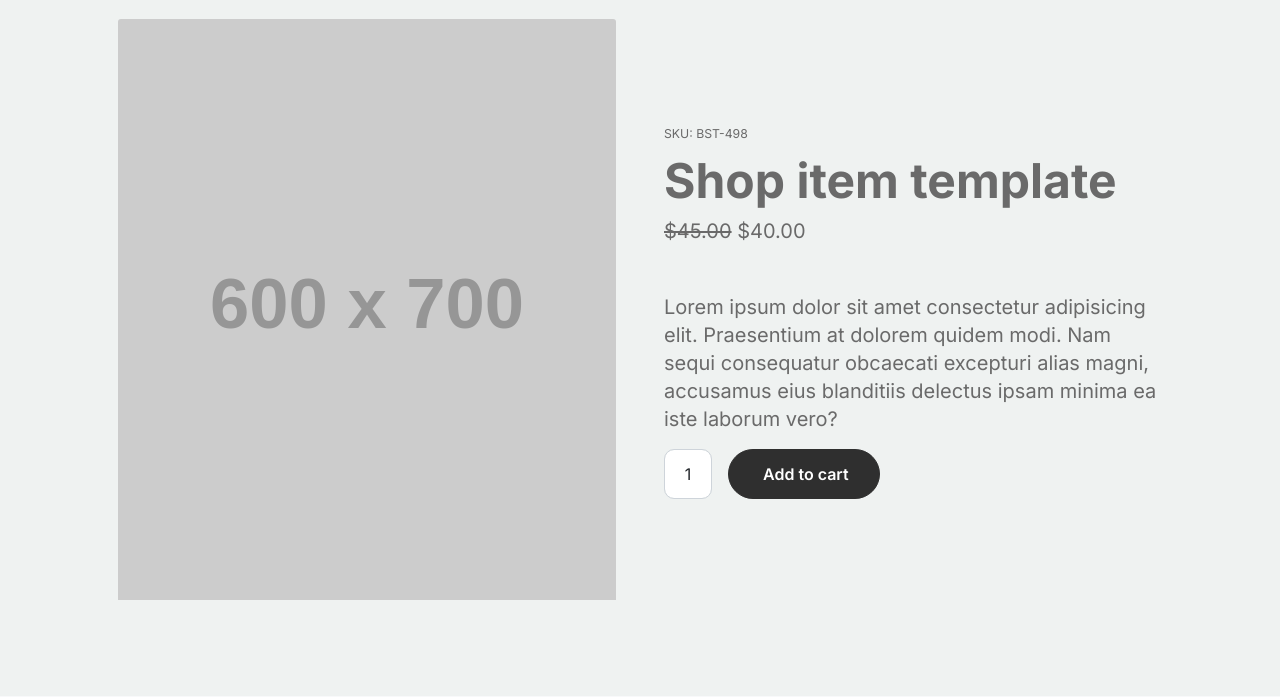
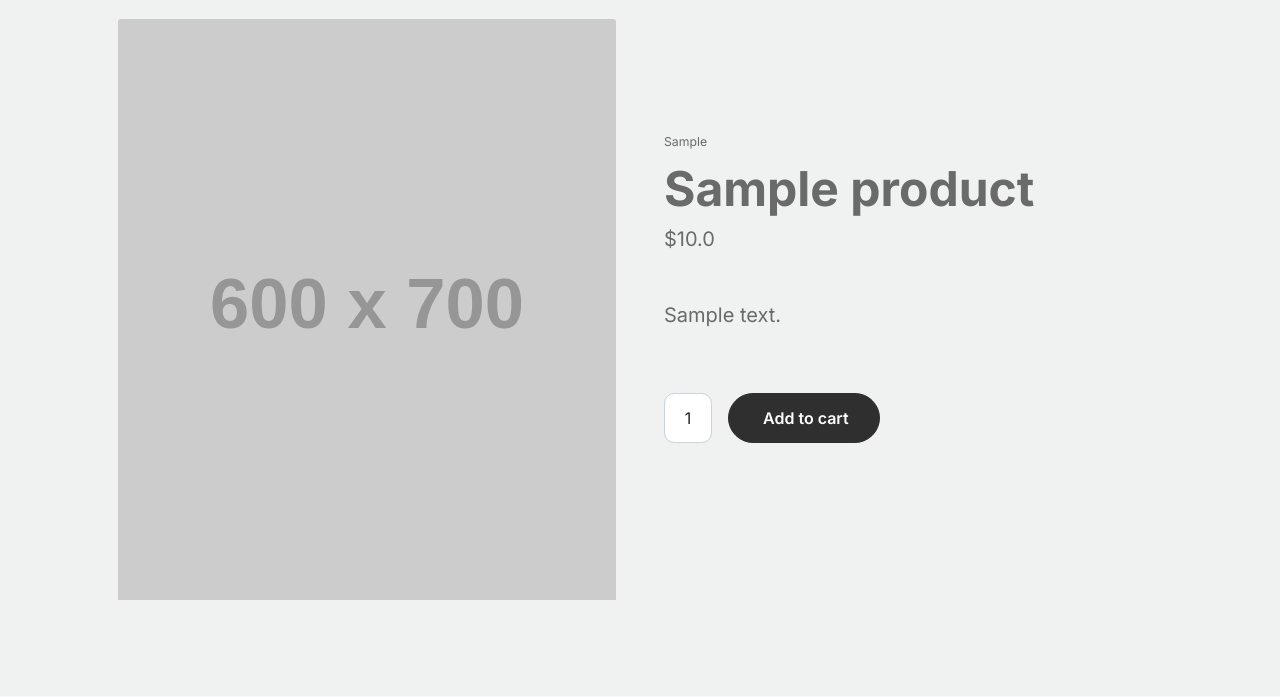
Before and after one commit to Mehyar-Farzat/elevence-store, a Django app: a page that uses products/templates/products/product_detail.html in a window 1280 px wide; the page is wider, and only the part inside the window is pictured. Shown: the part 661-1358 px from the top of that part. Run offline with Django 4.2, Linux system fonts and the light colour scheme; tables that the repository leaves empty hold one stand-in row (values such as "Sample post"); grey boxes labelled with a size stand in for pictures from a placeholder-image service; some libraries are stand-ins or nearby versions.

Commit message:
show content of product detail

```diff
--- a/products/templates/products/product_detail.html
+++ b/products/templates/products/product_detail.html
@@ -1,4 +1,5 @@
 {% extends "base.html" %}
+
 
 {% block body %}
         <!-- Product section-->
@@ -7,14 +8,14 @@
                 <div class="row gx-4 gx-lg-5 align-items-center">
                     <div class="col-md-6"><img class="card-img-top mb-5 mb-md-0" src="https://dummyimage.com/600x700/dee2e6/6c757d.jpg" alt="..." /></div>
                     <div class="col-md-6">
-                        <div class="small mb-1">SKU: BST-498</div>
-                        <h1 class="display-5 fw-bolder">Shop item template</h1>
+                        <div class="small mb-1">{{object.sku}}</div>
+                        <h1 class="display-5 fw-bolder">{{object}}</h1>
                         <div class="fs-5 mb-5">
-                            <span class="text-decoration-line-through">$45.00</span>
-                            <span>$40.00</span>
+
+                            <span>${{object.price}}</span>
                         </div>
-                        <p class="lead">Lorem ipsum dolor sit amet consectetur adipisicing elit. Praesentium at dolorem quidem modi. Nam sequi consequatur obcaecati excepturi alias magni, accusamus eius blanditiis delectus ipsam minima ea iste laborum vero?</p>
-                        <div class="d-flex">
+                        <p class="lead">{{object.description|safe}}</p>
+                        <div class="d-flex py-5">
                             <input class="form-control text-center me-3" id="inputQuantity" type="num" value="1" style="max-width: 3rem" />
                             <button class="btn btn-outline-dark flex-shrink-0" type="button">
                                 <i class="bi-cart-fill me-1"></i>
```
